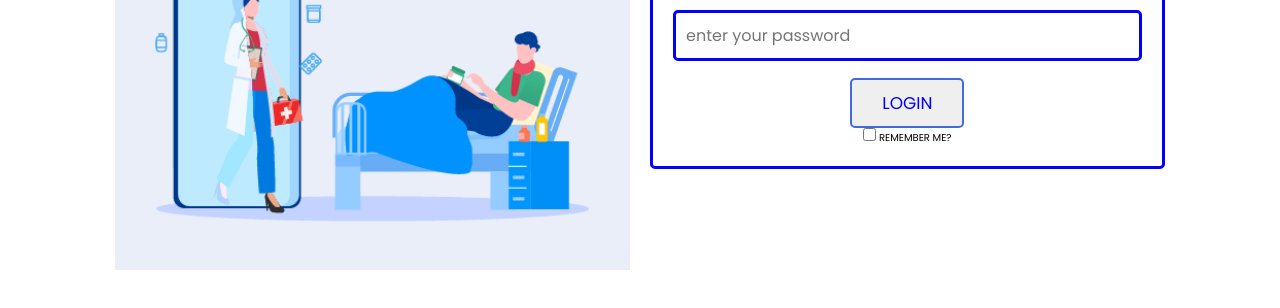
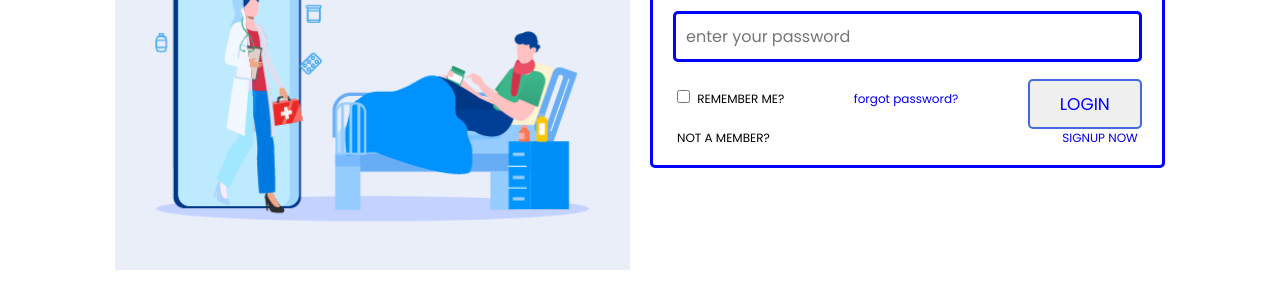
Before and after one commit to Maluleke-Jabulani/mobile-medication, a plain HTML site: page login.html in a window 1280 px wide. Shown: the part 360-668 px from the top of the page. Drawn offline with Linux system fonts and the light colour scheme.

Commit message:
new commit

```diff
--- a/login.html
+++ b/login.html
@@ -26,17 +26,25 @@
             class="box"
             required
           />
-
-          <input type="submit" value="login" class="btn" />
-
           <div class="checkbox-text">
             <div class="checkbox-content">
-                <input type="checkbox" id="logCheck">
-                <label for="logcheck" class="text">remember me?</label>
+              <input type="checkbox" id="logCheck" />
+
+              <label for="logcheck" class="text">remember me?</label>
             </div>
 
+            <a href="#" class="text">Forgot password?</a>
+
+            <input type="submit" value="login" class="btn" />
           </div>
+          <div class="login-signup">
+            <span class="text">not a member?</span><br>
+            <a href="#" class="text signup-text">Signup now</a>
+        </div>
         </form>
+
+
+
       </div>
     </section>
 
--- a/style.css
+++ b/style.css
@@ -562,13 +562,40 @@ section{
 
 .login .row form .btn{
     padding: 1rem 3rem;
+    cursor: pointer;
 }
 
 
 
+.login .checkbox-text {
+    text-transform: lowercase;
+    display:flex ;
+    align-items: center;
+    font-size: 1.2rem;
+    justify-content: space-between;
+}
+.login .checkbox-text a{
+    display: flex;
+    text-transform: lowercase;
+}
+.login .checkbox-text a:hover{
+    font-size: 1.8rem;
+    color: darkcyan;
+    text-decoration: underline;
+}
+.checkbox-content input{
+    margin: 0 4px -2px 4px;
+}
+.login-signup{
+    text-transform: lowercase;
+    display:flex ;
+    align-items: center;
+    font-size: 1.2rem;
+    margin: 0 4px -2px 4px;
+    justify-content: space-between;
+    text-align: center;
 
-
-
+}
 
 
 
```
